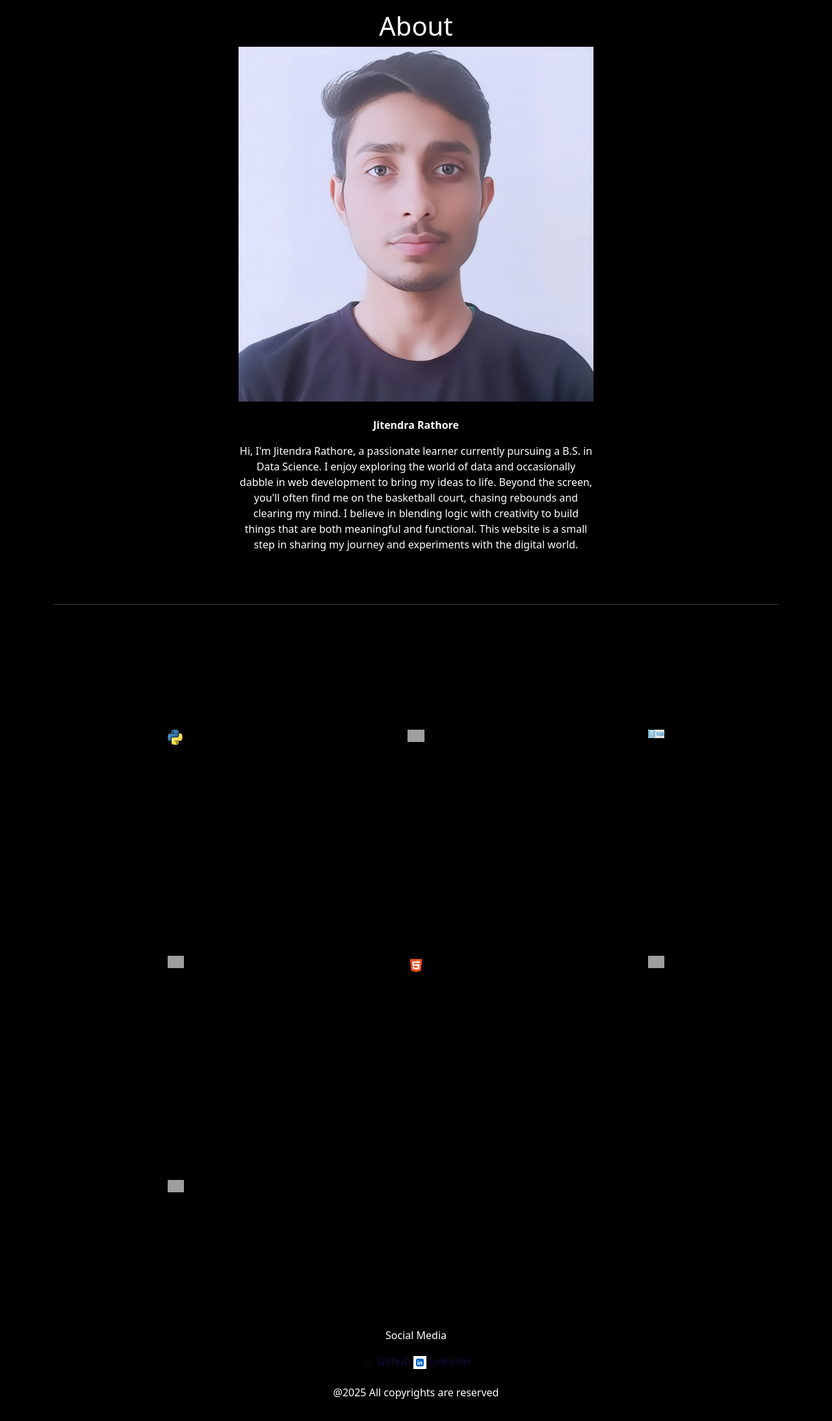
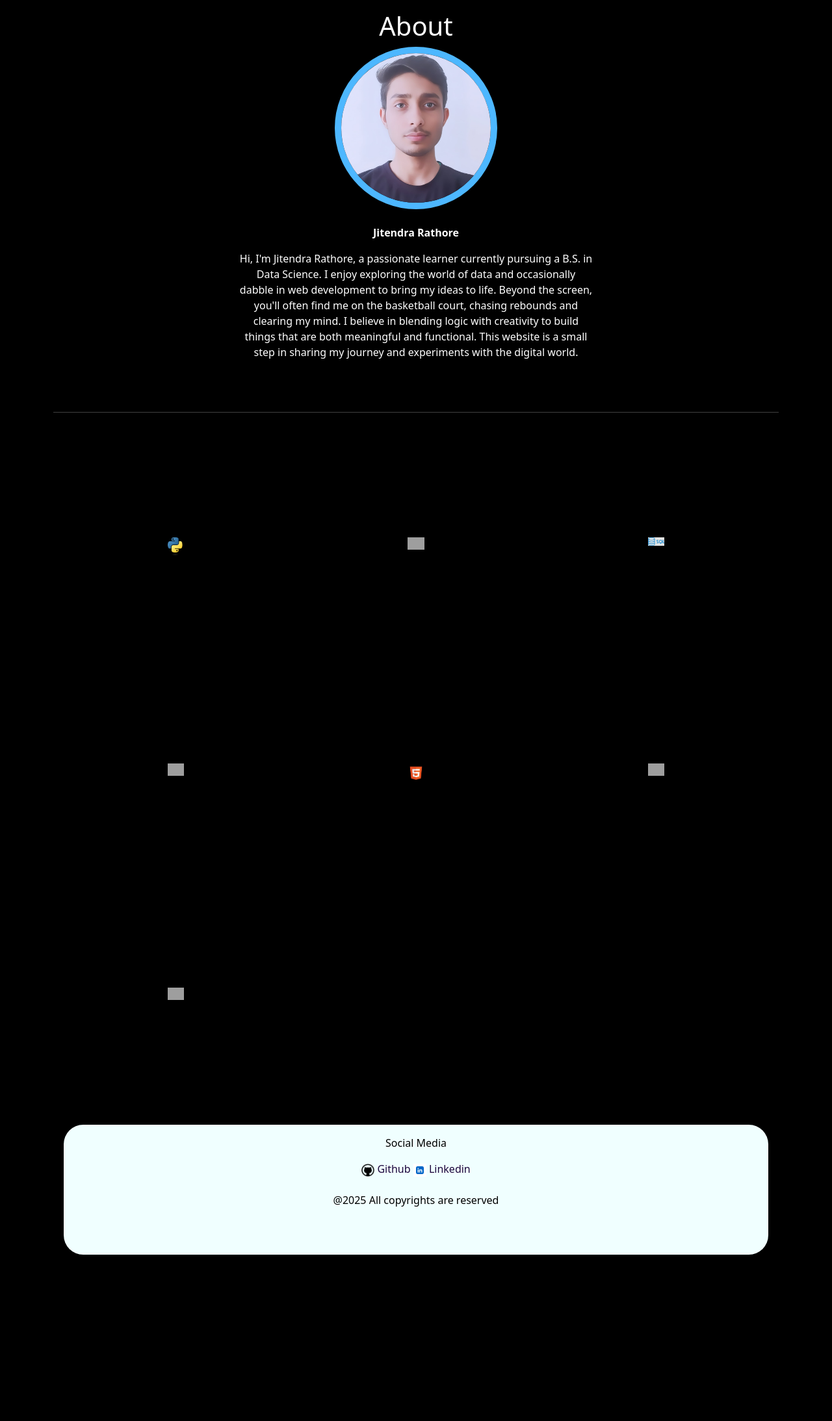
Before and after one commit to jitendra-rathore-iitm/Collab-Sphere, a Flask app: page /about in a window 1280 px wide. Shown: the whole page at 65% size. After the commit the page ends 1931 px from the top, so only its background shows below. Run offline with Flask 3, Linux system fonts and the light colour scheme; grey boxes are pictures that could not be loaded.

Commit message:
update in css file

```diff
--- a/static/CSS/style.css
+++ b/static/CSS/style.css
@@ -33,3 +33,24 @@ body{
 .para{
     margin-top: 70px;
 }
+
+.john{
+    border:10px solid #4DB7FF;
+    border-radius: 350px;
+    width:250px;
+
+}
+
+.krindale{
+    color: black;
+    background-color: azure;
+    height:200px;
+    border-radius: 30px;
+
+}
+
+.bor{
+    border: 5px solid #4DB7FF ;
+    border-radius: 30px;
+
+}
```
